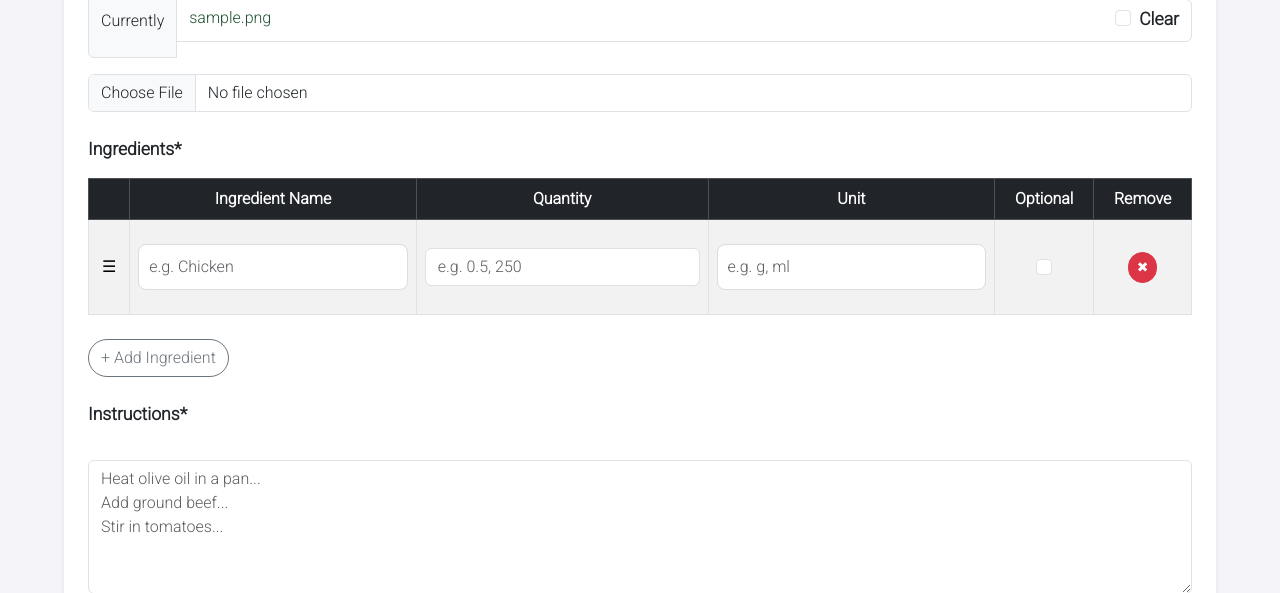
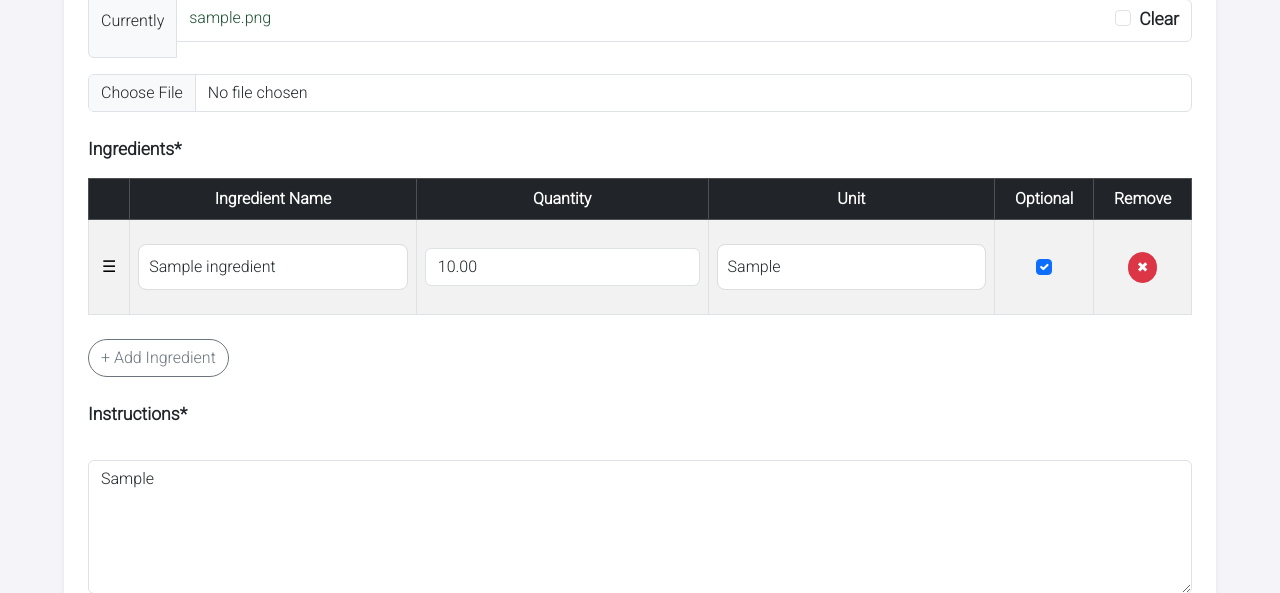
Before and after one commit to desireealexia/fork_and_flavour, a Django app: a page that uses recipes/templates/recipes/recipe_form.html in a window 1280 px wide. Shown: the part 837-1430 px from the top of the page. Run offline with Django 5.2, Linux system fonts and the light colour scheme; a user stored in the database is signed in; tables that the repository leaves empty hold one stand-in row (values such as "Sample post"); some libraries are stand-ins or nearby versions.

Commit message:
fix: ensure ingredients and instructions auto-populate in recipe update form

```diff
--- a/fork_and_flavour/urls.py
+++ b/fork_and_flavour/urls.py
@@ -24,4 +24,7 @@ urlpatterns = [
     path("accounts/", include("allauth.urls")),
     path('admin/', admin.site.urls),
     path('summernote/', include('django_summernote.urls')),
-] + static(settings.MEDIA_URL, document_root=settings.MEDIA_ROOT)
+]
+
+if settings.DEBUG:
+    urlpatterns += static(settings.MEDIA_URL, document_root=settings.MEDIA_ROOT)
--- a/recipes/templates/recipes/recipe_form.html
+++ b/recipes/templates/recipes/recipe_form.html
@@ -38,13 +38,14 @@
                 </tr>
               </thead>
               <tbody>
+                {% for ingredient in recipe_ingredients %}
                 <tr class="ingredient-item">
                   <td class="drag-handle text-center">☰</td>
                   <td>
                     <input
                       type="text"
                       name="ingredient_name[]"
-                      placeholder="e.g. Chicken"
+                      value="{{ ingredient.ingredient.name }}"
                       class="form-control"
                       required
                     />
@@ -53,8 +54,7 @@
                     <input
                       type="number"
                       name="ingredient_quantity[]"
-                      placeholder="e.g. 0.5, 250"
-                      step="0.5"
+                      value="{{ ingredient.quantity|default_if_none:'' }}"
                       class="form-control"
                     />
                   </td>
@@ -62,7 +62,7 @@
                     <input
                       type="text"
                       name="ingredient_unit[]"
-                      placeholder="e.g. g, ml"
+                      value="{{ ingredient.unit|default_if_none:'' }}"
                       class="form-control"
                     />
                   </td>
@@ -72,6 +72,7 @@
                       type="checkbox"
                       name="ingredient_optional[]"
                       value="true"
+                      {% if ingredient.is_optional %}checked{% endif %}
                       class="form-check-input"
                     />
                   </td>
@@ -84,7 +85,9 @@
                     </button>
                   </td>
                 </tr>
+                {% endfor %}
               </tbody>
+
             </table>
           </div>
           <button
@@ -104,7 +107,7 @@
             rows="5"
             class="form-control"
             placeholder="Heat olive oil in a pan...&#10;Add ground beef...&#10;Stir in tomatoes..."
-          ></textarea>
+          >{{ raw_instructions }}</textarea>
           {{ form.status|as_crispy_field }}
         </div>
 
--- a/recipes/views.py
+++ b/recipes/views.py
@@ -112,7 +112,10 @@ class RecipeUpdateView(LoginRequiredMixin, UserPassesTestMixin, UpdateView):
 
         self.object = form.save()
 
-        # Extract ingredient data from POST request
+        # Clear old ingredients
+        models.RecipeIngredient.objects.filter(recipe=self.object).delete()
+
+        # Extract and save new ingredient data
         ingredient_names = self.request.POST.getlist('ingredient_name[]')
         ingredient_quantities = self.request.POST.getlist('ingredient_quantity[]')
         ingredient_units = self.request.POST.getlist('ingredient_unit[]')
@@ -124,10 +127,7 @@ class RecipeUpdateView(LoginRequiredMixin, UserPassesTestMixin, UpdateView):
             unit = ingredient_units[i].strip() or ''
             is_optional = 'true' in ingredient_optionals[i:i+1]
 
-            # Create or get the ingredient
             ingredient, created = models.Ingredient.objects.get_or_create(name=name)
-
-            # Create RecipeIngredient entry
             models.RecipeIngredient.objects.create(
                 recipe=self.object,
                 ingredient=ingredient,
@@ -137,6 +137,17 @@ class RecipeUpdateView(LoginRequiredMixin, UserPassesTestMixin, UpdateView):
             )
 
         return redirect(self.success_url)
+
+    def get_context_data(self, **kwargs):
+        context = super().get_context_data(**kwargs)
+        recipe = self.get_object()
+        recipe_ingredients = models.RecipeIngredient.objects.filter(recipe=recipe)
+        raw_instructions = recipe.instructions.replace("<ol>", "").replace("</ol>", "").replace("<li>", "").replace("</li>", "\n").strip()
+
+        context['recipe_ingredients'] = recipe_ingredients
+        context['raw_instructions'] = raw_instructions
+        return context
+
 
 class RecipeDeleteView(LoginRequiredMixin, UserPassesTestMixin, DeleteView):
     model = models.Recipe
```
